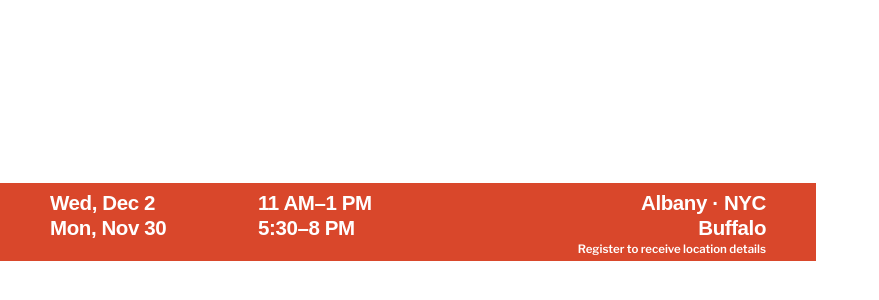
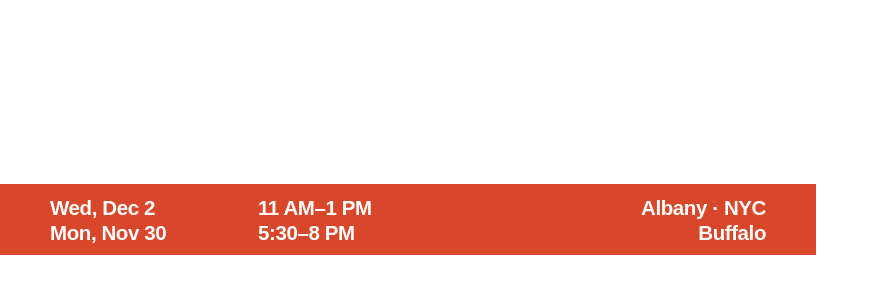
Before and after one commit to benTALgit/pop-website, a plain HTML site: page tools/pay-toolkit/flyer-band.html in a window 1280 px wide. Shown: the part 318-618 px from the top of the page, without its empty margins (0-879 px from the left). Drawn offline with nearby package versions, Linux system fonts and the light colour scheme; a web font is replaced by a local one.

Commit message:
Flyer band: drop "Register to receive location details"
Locations are set, so the band now shows just the two date lines; band made a
little shorter to match.

Co-Authored-By: Claude Opus 5.5 <noreply@anthropic.com>
Claude-Session: https://claude.ai/code/session_01JjbpUC1xFCftLBBiGZRMzW

```diff
--- a/tools/pay-toolkit/flyer-band.html
+++ b/tools/pay-toolkit/flyer-band.html
@@ -15,23 +15,22 @@
   @page { size: 8.5in 11in; margin: 0; }
   html, body { margin: 0; padding: 0; background: transparent; }
   body { width: 816px; height: 1056px; position: relative; overflow: hidden; }
-  /* Original band: 794-886 px at 150 dpi (508-567 CSS px). The new one is a little taller, 782-905 px,
-     which stays clear of the text above (ends 774 EN / 754 ES) and below (starts 921 EN / 912 ES). */
-  .band { position: absolute; left: 0; right: 0; top: 500.5px; height: 78.6px; background: #D9472B; color: #fff;
-          box-sizing: border-box; padding: 7px 50px 0; }
+  /* Original band: 794-886 px at 150 dpi (508-567 CSS px). The new one is a little taller, 502-573 CSS px
+     (784-895 px at 150 dpi), to fit two lines; it stays clear of the text above (ends 774 EN / 754 ES)
+     and below (starts 921 EN / 912 ES). The old "Register to receive location details" line is dropped. */
+  .band { position: absolute; left: 0; right: 0; top: 502px; height: 71px; background: #D9472B; color: #fff;
+          box-sizing: border-box; padding: 10.5px 50px 0; }
   /* Date and time columns start where they did on the original band (x = 78 and 403 px at 150 dpi). */
   .row { display: grid; grid-template-columns: 208px 1fr auto; align-items: baseline; white-space: nowrap;
          font-family: 'Unbounded', sans-serif; font-weight: 800; letter-spacing: -.02em; font-size: 20.5px; line-height: 25px; }
   .row .t { display: inline-block; }
   .row .t b { font-weight: 800; margin-left: 22px; }
-  .sub { font-family: 'Libre Franklin', sans-serif; font-weight: 600; font-size: 11.5px; line-height: 14px; text-align: right; margin-top: 2px; }
 </style>
 </head>
 <body>
 <div class="band">
   <div class="row"><span class="t" data-en="Wed, Dec 2" data-es="Miér., 2 de dic."></span><span class="t">11 AM–1 PM</span><span class="where">Albany · NYC</span></div>
   <div class="row"><span class="t" data-en="Mon, Nov 30" data-es="Lun., 30 de nov."></span><span class="t">5:30–8 PM</span><span class="where">Buffalo</span></div>
-  <div class="sub" data-en="Register to receive location details" data-es="Regístrate para recibir los detalles del lugar"></div>
 </div>
 <script>
   var es = /[?&]lang=es\b/.test(location.search);
```
Also changed, not shown: pay/toolkit/flyer/pay-our-providers-dec2-flyer-en.jpg, pay/toolkit/flyer/pay-our-providers-dec2-flyer-es.jpg, pay/toolkit/flyer/pay-our-providers-dec2-flyer.jpg, 4 other files.
